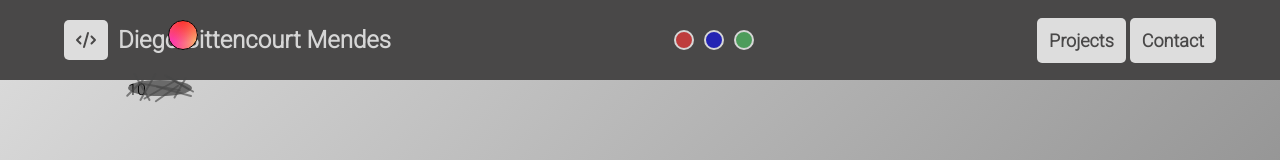
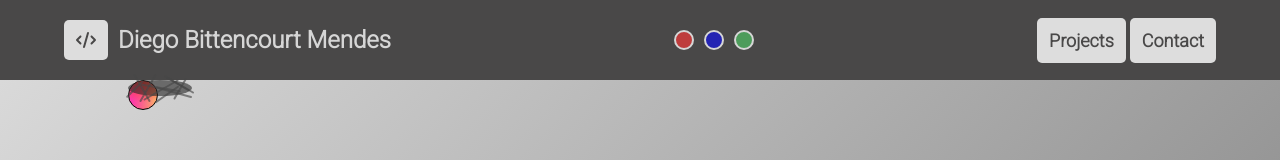
Before and after one commit to Diego-Bittencourt/portfolio_page, a Vue app: page / in a window 1280 px wide. Shown: the top 160 px of the page. Built offline with nearby package versions, Linux system fonts and the light colour scheme.

Commit message:
CHORE - change the fireball logic. burn and ball positioned.

```diff
--- a/src/components/slime/AfterBurn.vue
+++ b/src/components/slime/AfterBurn.vue
@@ -1,7 +1,6 @@
 <template>
   <div class="fireball" :style="fireBallPosition"></div>
   <div class="burnwrap" :style="burnPosition">
-    {{ fireBallX }}
     <div class="scratchwrapper">
       <div class="scratch scar1"></div>
       <div class="scratch scar2"></div>
@@ -28,7 +27,7 @@ export default {
       positionY: 10,
       slimeDirection: 1,
       fireBallX: 10,
-      fireBallY: 10,
+      fireBallY: 10
     };
   },
   methods: {
@@ -36,35 +35,18 @@ export default {
       this.$emit("resetSpell");
     },
     updatePosition(numbY, numbX) {
-      this.positionY = numbY + 9.5;
-      this.positionX = 2.5 + numbX + 10 * this.direction;
+      this.positionY = numbY + 7;
+      this.positionX = 3 + numbX + 10*this.direction;
     },
     castFireBall(numbY, numbX) {
-      console.log("cast fire bell");
-      this.fireBallX = 3 + numbX;
-      this.fireBallY = 2.5 + numbY;
-      this.moveFireBall();
-    },
-    moveFireBall() {
-      console.log("move Fire ball");
-      let id = null;
-      let index = 1;
-      clearInterval(id);
-      id = setInterval(frame, 10);
-      function frame() {
-        if (index === 200) {
-          clearInterval(id);
-        } else if (index < 100) {
-          this.fireBallY = this.fireBallY - 1;
-          this.fireBallX = (this.fireBallX + 1) * this.direction;
-          index++;
-        }
-      }
+      console.log(numbY, numbX);
+      this.fireBallX = 3.7 + numbX + 10*this.direction;
+      this.fireBallY = 3.7 + numbY;
     },
   },
   computed: {
     burnPosition() {
-      return "top: " + this.positionY + "%; left: " + this.positionX + "%; animation: fireballmove 2s infinite ease-in-out;";
+      return "top: " + this.positionY + "%; left: " + this.positionX + "%;";
       // if (this.fireSpell) {
       // // this.positionX = this.posX;
       // // this.positionY = this.posY;
@@ -76,6 +58,7 @@ export default {
       // }
     },
     fireBallPosition() {
+      console.log("positao", this.fireBallY)
       return "top: " + this.fireBallY + "%; left: " + this.fireBallX + "%;";
     },
   },
@@ -92,19 +75,7 @@ export default {
 </script>
 
 <style scoped>
-@keyframes fireballmove {
-  0% {
-    transform: translateX(0) translateY(0)
-  }
 
-  50% {
-    transform: translateX(40px) translateY(-60px)
-  }
-
-  100% {
-    transform: translateX(100px) translateY(35px);
-  }
-}
 .fireball {
   position: absolute;
   border-radius: 50%;
@@ -129,7 +100,6 @@ export default {
   border: 1px solid black;
   z-index: 5;
   animation: roundfireball 0.5s linear infinite;
-  animation: fireballmove 2s infinite ease-in-out;
 }
 
 @keyframes roundfireball {
@@ -157,7 +127,7 @@ export default {
   position: relative;
   height: 100%;
   width: 100%;
-  margin-top: -20px;
+  /* margin-top: 0px; */
 }
 
 .scratch {
```
